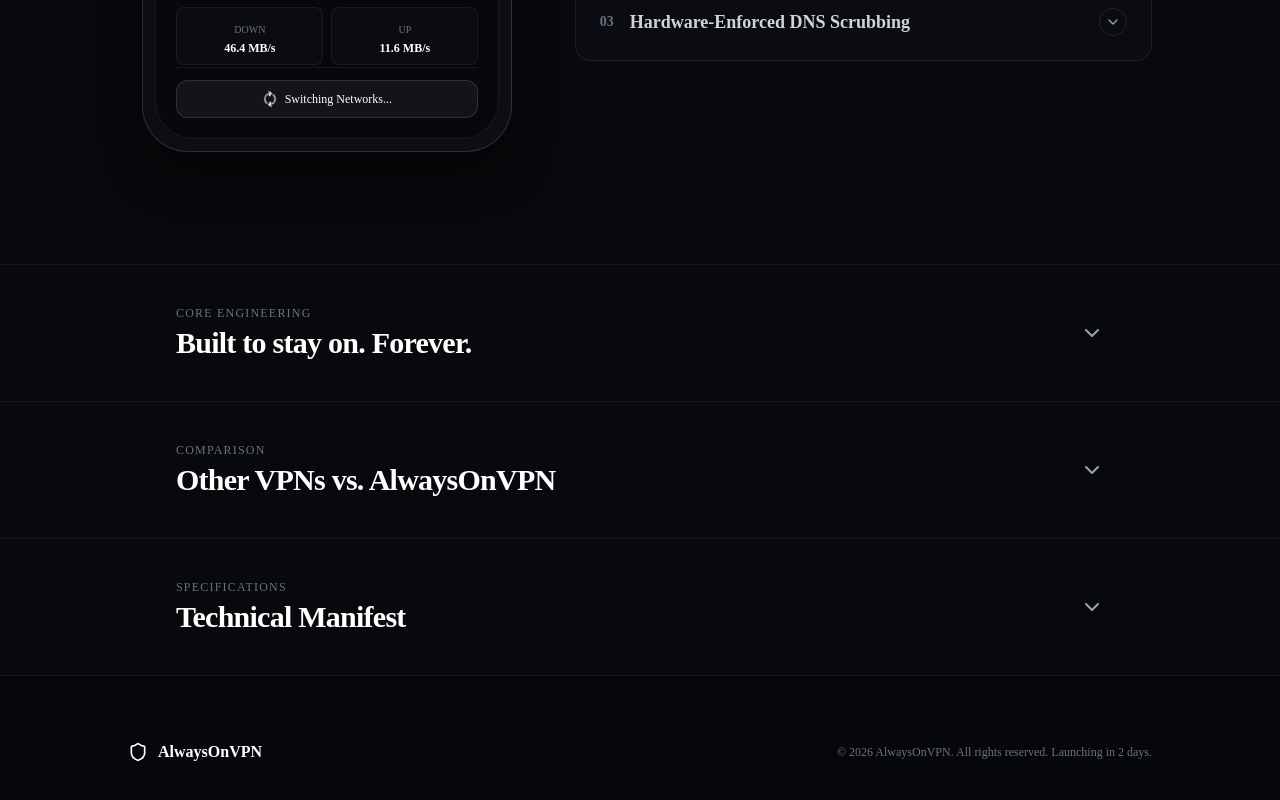
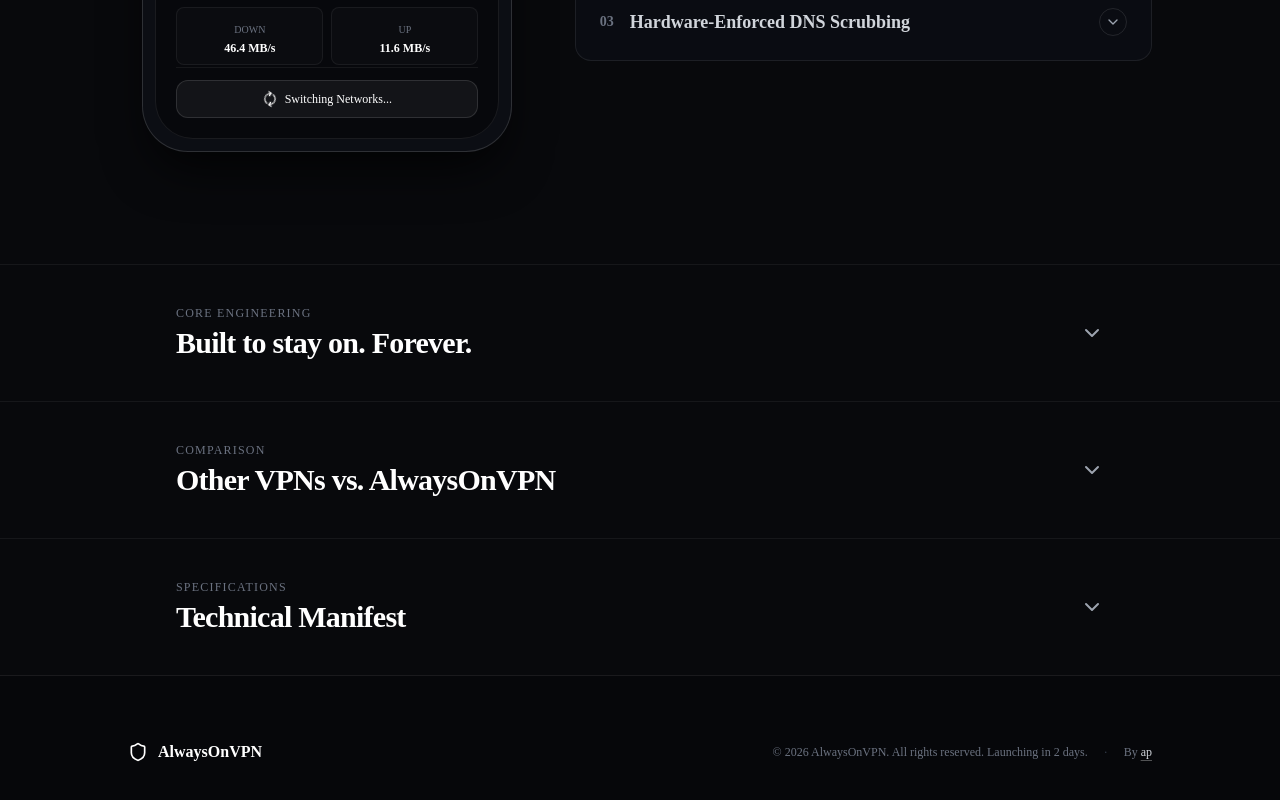
Before and after one commit to apreezofficial/alwaysonvpn, a Next.js app: page / in a window 1280 px wide. Shown: the part 1483-2283 px from the top of the page. Built offline with nearby package versions, Linux system fonts and the light colour scheme.

Commit message:
feat: add creator credit (By ap) with link to preciousadedokun.com.ng in footer

```diff
--- a/components/Footer.tsx
+++ b/components/Footer.tsx
@@ -13,9 +13,21 @@
           <span className="text-base font-semibold text-white">AlwaysOnVPN</span>
         </div>
 
-        <p className="text-xs font-mono text-gray-500">
-          © {new Date().getFullYear()} AlwaysOnVPN. All rights reserved. Launching in 2 days.
-        </p>
+        <div className="flex flex-col sm:flex-row items-center gap-4 text-xs font-mono text-gray-500">
+          <p>© {new Date().getFullYear()} AlwaysOnVPN. All rights reserved. Launching in 2 days.</p>
+          <span className="hidden sm:inline text-gray-700">·</span>
+          <p>
+            By{" "}
+            <a
+              href="https://preciousadedokun.com.ng"
+              target="_blank"
+              rel="noopener noreferrer"
+              className="text-gray-300 hover:text-white underline underline-offset-4 decoration-white/30 hover:decoration-white transition-colors"
+            >
+              ap
+            </a>
+          </p>
+        </div>
 
       </div>
     </footer>
```
